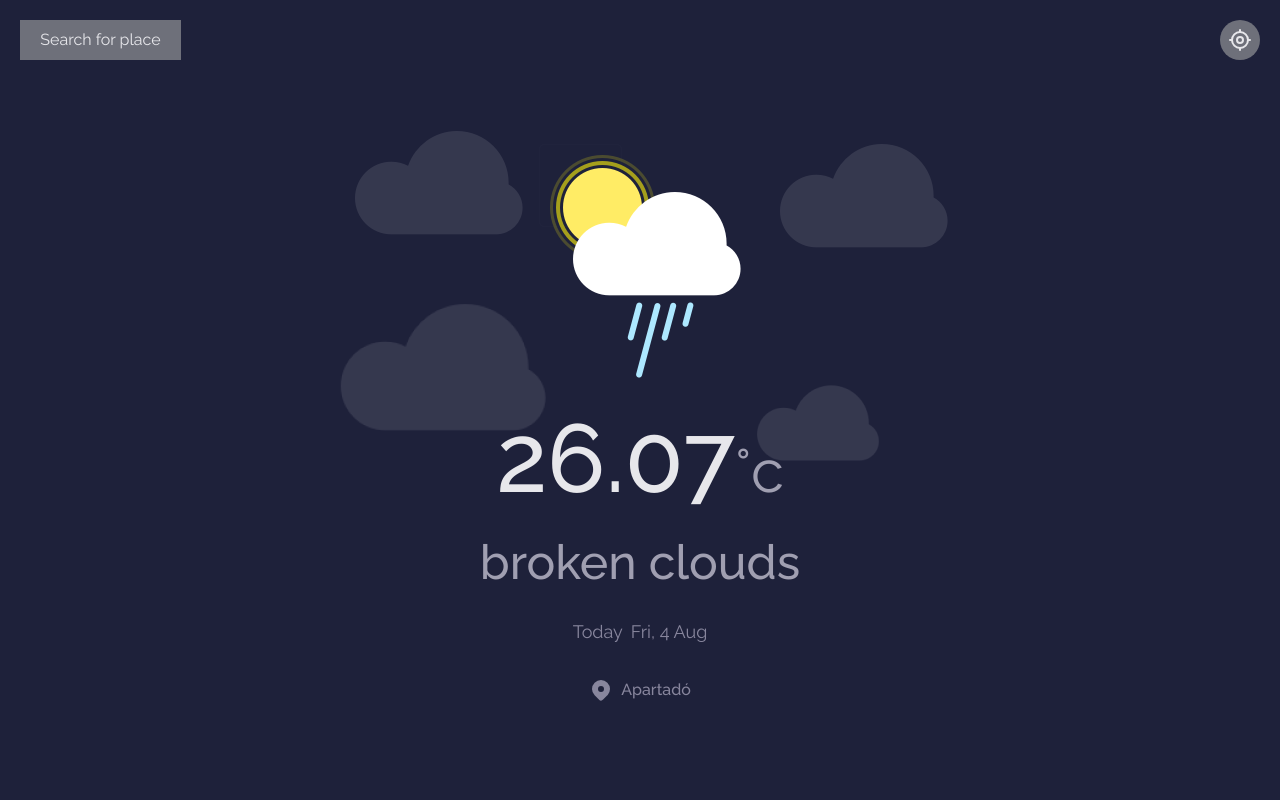
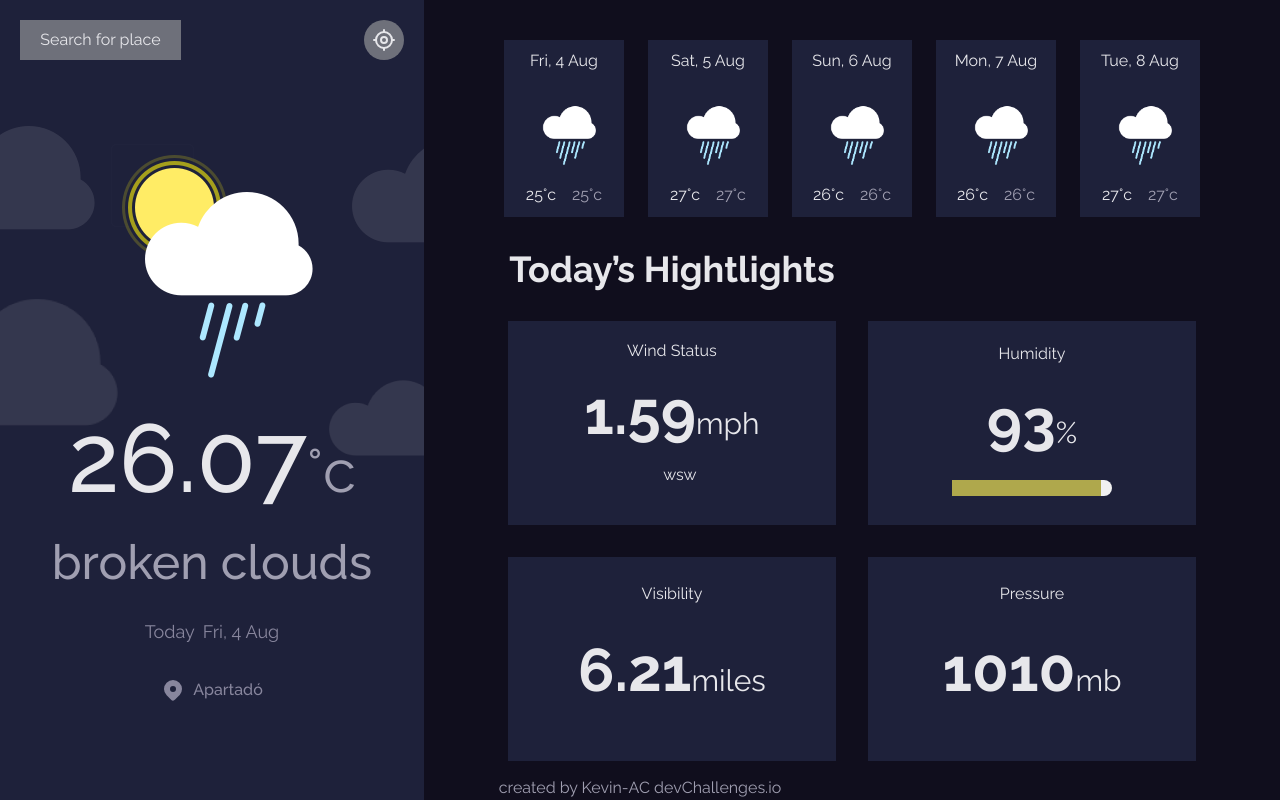
Before and after one commit to Kevin-AC/devChallenges, a React (Vite) app: page / in a window 1280 px wide. Shown: the top 800 px of the page. Built offline with nearby package versions, Linux system fonts and the light colour scheme.

Commit message:
feat:desktop view

```diff
--- a/src/App.jsx
+++ b/src/App.jsx
@@ -2,16 +2,18 @@ import { Card } from './components/Card'
 import { ParametersCard } from './components/ParametersCard'
 import { CurrentWeather } from './components/CurrentWeather'
 import { useMapedWeather } from './hooks/useMapedWeather'
+import { useMapedForecast } from './hooks/useMapedForecast'
 
 function App () {
   const { daysList } = useMapedWeather()
   // console.log(daysList)
+  const { data } = useMapedForecast()
 
   return (
-    <div className="font-Raleway grid place-items-center min-h-screen">
+    <div className="w-full h-screen font-Raleway flex flex-col items-center lg:justify-center lg:flex-row lg:relative ">
       <CurrentWeather/>
-      <main className='w-full h-auto grid place-items-center p-6 gap-8' >
-        <section className='grid grid-cols-2 place-content-center gap-6 '>
+      <main className='w-full  grid place-items-center p-6 gap-8 lg:w-4/5 ' >
+        <section className='grid grid-cols-2 place-content-center gap-6 lg:flex'>
           {
             daysList.map((day, index) => (
               <Card key={index}
@@ -23,16 +25,15 @@ function App () {
           }
 
         </section>
-        <h2 className='text-4xl text-primaryText font-semibold'>Today’s Hightlights </h2>
-        <section className='flex flex-wrap gap-4 justify-center'>
-
-          <ParametersCard/>
-          <ParametersCard />
-          <ParametersCard />
-          <ParametersCard />
+        <h2 className='text-4xl text-primaryText font-semibold lg:-ml-[360px]'>Today’s Hightlights </h2>
+        <section className='flex flex-wrap gap-4 justify-center lg:gap-8'>
+          <ParametersCard title='Wind Status' parameter={data.wind} measure='mph'/>
+          <ParametersCard title='Humidity' parameter={data.humidity} humidity={data.humidity} measure='%' />
+          <ParametersCard title='Visibility' parameter={(data.visibility / 1609.34).toFixed(2)}measure='miles' />
+          <ParametersCard title='Pressure' parameter={data.pressure} measure='mb'/>
         </section>
       </main>
-      <footer className='my-8 text-secundaryText'>created by username - devChallenges.io</footer>
+      <footer className='my-8 text-secundaryText lg:absolute lg:bottom-0 lg:my-0'>created by Kevin-AC devChallenges.io</footer>
     </div>
   )
 }
--- a/src/components/Card.jsx
+++ b/src/components/Card.jsx
@@ -6,7 +6,7 @@ export function Card ({ day, tempMax, tempMin }) {
     <article className="w-[120px] h-[177px] bg-cardBG grid place-items-center">
       <h2 className="text-base text-primaryText">{formattedDate}</h2>
       <img className="w-16" src="/HeavyRain.png" alt="" />
-      <div className="flex gap-4 text-sm ">
+      <div className="flex gap-4 text-base ">
         <p className="text-primaryText ">{tempMax}°c</p>
         <p className="text-secundaryText">{tempMin}°c</p>
       </div>
--- a/src/components/CurrentWeather.jsx
+++ b/src/components/CurrentWeather.jsx
@@ -1,30 +1,47 @@
-import { IconCurrentLocation, IconMapPinFilled } from '@tabler/icons-react'
-import { useWeather } from '../hooks/useWeather'
+import { IconCurrentLocation, IconMapPinFilled, IconX, IconSearch } from '@tabler/icons-react'
+import { useMapedForecast } from '../hooks/useMapedForecast'
 import { useMapedWeather } from '../hooks/useMapedWeather'
 import { formatDate } from '../utils/formatDate'
+import { useState } from 'react'
 export function CurrentWeather () {
-  const { data } = useWeather()
+  const [open, setOpen] = useState(false)
   const { daysList } = useMapedWeather()
+  const { data } = useMapedForecast()
   const today = daysList[0].date
   const formattedDate = formatDate(today)
+  const handleClick = () => {
+    setOpen(!open)
+    console.log('open')
+  }
+
   return (
-    <section className="w-full h-screen   bg-cardBG  relative">
-      <div className='absolute w-full h-full imgBG'></div>
-      <header className='text-primaryText flex justify-between p-5'>
-        <button className='bg-buttonSeachP w-[161px] h-[40px]'>Search for place</button>
+    <section className="w-full h-screen bg-cardBG relative lg:w-2/5">
+      <header className='text-primaryText flex justify-between p-5 z-50 '>
+        <button className='bg-buttonSeachP w-[161px] h-[40px]' onClick={handleClick}>Search for place</button>
         <button className='bg-buttonSeachP w-[40px] h-[40px] rounded-full grid place-items-center'><IconCurrentLocation /></button>
       </header>
-      <article className=' w-full mt-16 h-auto grid place-items-center gap-8'>
+      { open &&
+        <section className='bg-cardBG w-full h-full absolute  top-0 z-40 p-4'>
+          <button className='text-primaryText absolute right-4 ' onClick={handleClick}><IconX /></button>
+          <div className='flex gap-4 top-14 relative  text-infoText'>
+            <span className='absolute  pt-3 pl-3 '><IconSearch /></span>
+            <input className='bg-cardBG h-12 w-full border-primaryText border pl-10  placeholder:text-infoText ' type="text" name="search" id="search" placeholder='search location' />
+            <button className='bg-buttonSearch text-primaryText w-[86px] h-12 font-medium'>search</button>
+          </div>
+        </section>
+      }
+      <div className='absolute w-full h-96 imgBG z-10 '></div>
+      <article className='w-full mt-16 mb-4 h-auto grid place-items-center gap-8 '>
         <img src="/Shower.png" alt="" />
-        <p className='text-8xl font-medium text-primaryText'>{data?.main.temp}<span className='text-6xl font-normal text-secundaryText'>°c</span> </p>
-        <p className='text-5xl font-medium text-secundaryText'>{data?.weather[0].description}</p>
+        <p className='text-8xl font-medium text-primaryText'>{data.temp}<span className='text-6xl font-normal text-secundaryText'>°c</span> </p>
+        <p className='text-5xl font-medium text-secundaryText'>{data.description}</p>
         <div className='flex gap-2 text-lg text-infoText'>
           <p>Today</p>
           <p>{formattedDate}</p>
         </div>
         <div className='flex gap-2 text-infoText font-medium'>
           <IconMapPinFilled />
-          <p>{data?.name}</p>
+          <p>{data.city}</p>
         </div>
       </article>
     </section>
--- a/src/components/ParametersCard.jsx
+++ b/src/components/ParametersCard.jsx
@@ -1,6 +1,18 @@
-export function ParametersCard () {
+/* eslint-disable react/prop-types */
+export function ParametersCard ({ title, parameter, measure, humidity }) {
+  // eslint-disable-next-line no-return-assign
   return (
-    <article className="w-[328px] h-[204px] bg-cardBG">
+    <article className="w-[328px] h-[204px] p-4 bg-cardBG text-primaryText grid place-items-center gap-4">
+      <h2 className="text-base">{title}</h2>
+      <p className="text-6xl font-bold">{parameter}<span className="text-3xl font-normal">{measure}</span></p>
+
+      <div className={`flex gap-4  ${title === 'Wind Status' ? '' : 'hidden'}`}>
+          <img src="" alt="" />
+          <p>wsw</p>
+      </div>
+     <div>
+        <progress className={` ${title === 'Humidity' ? '' : 'hidden'}`} id="file" max='100' value={humidity}>{humidity}</progress>
+     </div>
 
     </article>
   )
--- /dev/null
+++ b/src/hooks/useMapedForecast.js
@@ -0,0 +1,15 @@
+import { useWeather } from '../hooks/useWeather'
+export function useMapedForecast () {
+  const { data } = useWeather()
+  const mappedForecast = {
+    temp: data?.main.temp,
+    description: data?.weather[0].description,
+    city: data?.name,
+    wind: data?.wind.speed,
+    pressure: data?.main.pressure,
+    humidity: data?.main.humidity,
+    visibility: data?.visibility
+
+  }
+  return { data: mappedForecast }
+}
--- a/src/index.css
+++ b/src/index.css
@@ -7,9 +7,26 @@
 body{
    background-color: #100E1D;
 }
+
+progress::-webkit-progress-bar {
+  background-color: #f1f1f1; /* Color de fondo */
+  border-radius: 16px ;  /* Borde redondeado */
+}
+progress::-webkit-progress-value {
+  background-color: #afa84c; /* Color de relleno */
+
+}
+progress::-webkit-progress-value::before {
+  content: '50%'; /* Contenido (puedes usar JavaScript para mostrar el porcentaje real) */
+  position: absolute;
+  right: 10px; /* Posición del texto en la barra */
+  top: 2px; /* Posición del texto en la barra */
+  font-size: 12px;
+  color: #fff; /* Color del texto */
+}
 .imgBG{
     background-image: url("/Cloud-background.png");
     opacity: 10%;
     background-repeat: no-repeat;
-    background-position: center 20% ;
+    background-position: center 0% ;
 }
```
